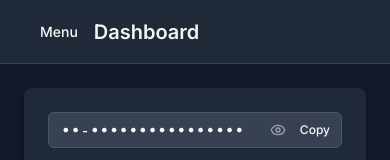
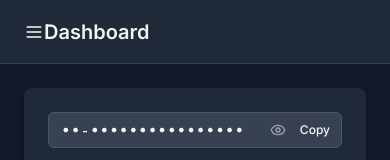
Before and after one commit to matovu-farid/scrap-platform, a Next.js app: page /dashboard in a window 390 px wide. Shown: the top 160 px of the page. Built offline with nearby package versions, Linux system fonts and the light colour scheme.

Commit message:
Replace mobile menu button with Menu icon in dashboard header

```diff
--- a/app/dashboard/client.tsx
+++ b/app/dashboard/client.tsx
@@ -167,14 +167,8 @@ export default function DashboardClient() {
           >
             <Menu className="h-5 w-5" />
           </Button> */}
-          <Button
+          <Menu className="h-5 w-5" onClick={() => setIsMobileMenuOpen(true)} />
 
-            type="button"
-            variant="ghost"
-            onClick={() => setIsMobileMenuOpen(true)}
-          >
-            Menu
-          </Button>
           <h1 className="text-xl font-semibold text-gray-900 dark:text-gray-100">
             Dashboard
           </h1>
```
